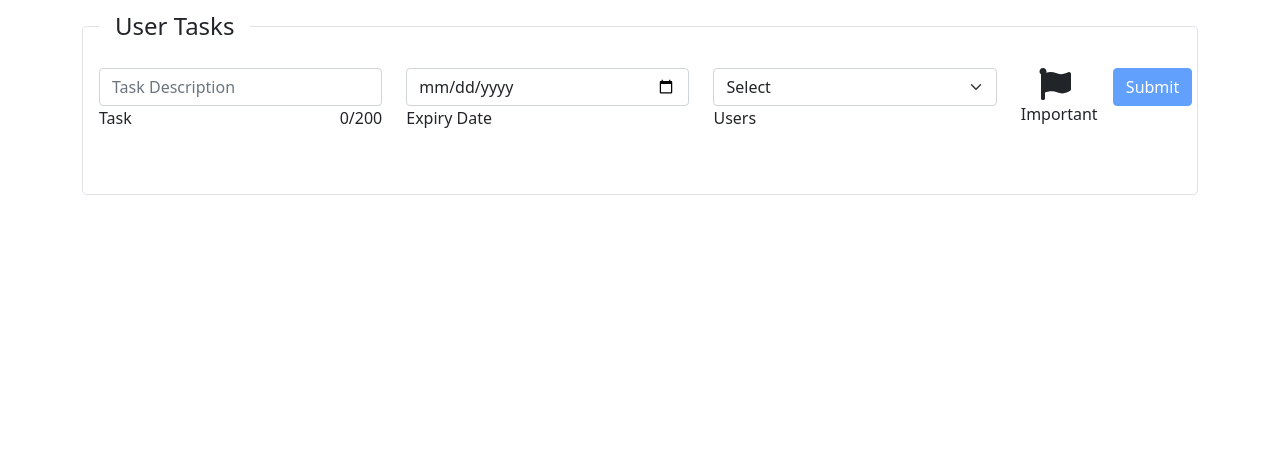
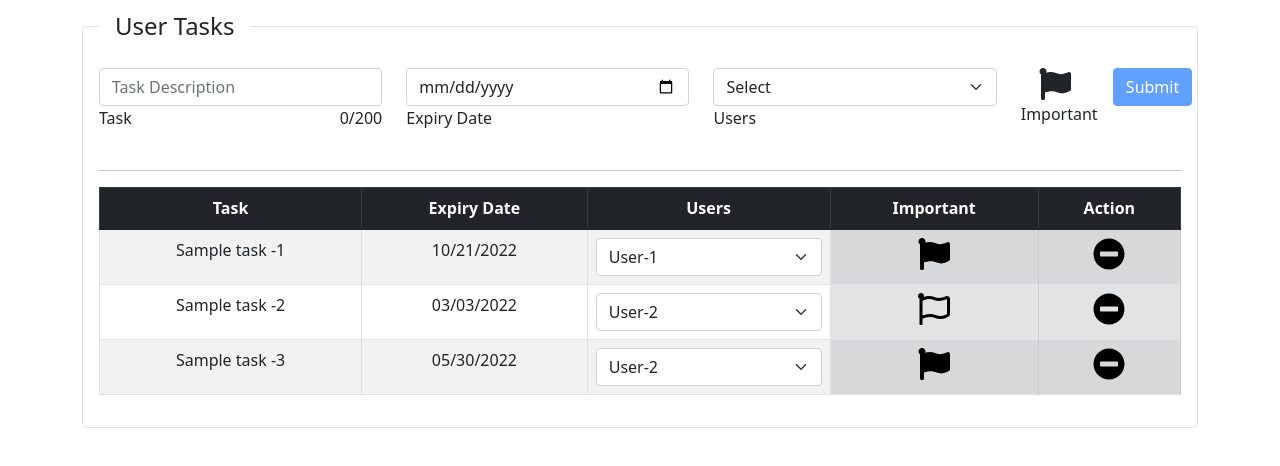
Before and after one commit to udhayaas97/ThoughtI-Task-List-POC, an Angular app: page / in a window 1280 px wide. Shown: the top 466 px of the page. Built offline with nearby package versions, Linux system fonts and the light colour scheme.

Commit message:
(feat) : Task list

```diff
--- a/src/app/app.component.html
+++ b/src/app/app.component.html
@@ -1,7 +1,7 @@
 <div class="container m-2 mx-auto">
-  <form [formGroup]="taskForm" (submit)="onAddTask()">
-    <fieldset class="border rounded-3 p-3">
-      <legend class="float-none w-auto px-3">User Tasks</legend>
+  <fieldset class="border rounded-3 p-3">
+    <legend class="float-none w-auto px-3">User Tasks</legend>
+    <form [formGroup]="taskForm" (submit)="onAddTask()">
       <div class="row">
         <div class="col">
           <input
@@ -22,11 +22,17 @@
             [class.visible]="
               isControlError('description') && errors('description', 'required')
             "
+            *ngIf="
+              !(
+                isControlError('description') &&
+                errors('description', 'maxlength')
+              )
+            "
             >Task description is required</small
           >
           <small
-            class="invisible text-danger"
-            [class.visible]="
+            class="d-block text-danger"
+            *ngIf="
               isControlError('description') &&
               errors('description', 'maxlength')
             "
@@ -100,6 +106,44 @@
           </button>
         </div>
       </div>
-    </fieldset>
-  </form>
+    </form>
+    <hr />
+    <table class="table table-striped table-bordered text-center">
+      <thead class="table-dark">
+        <tr>
+          <th scope="col">Task</th>
+          <th scope="col">Expiry Date</th>
+          <th scope="col">Users</th>
+          <th scope="col">Important</th>
+          <th>Action</th>
+        </tr>
+      </thead>
+      <tbody>
+        <tr *ngFor="let task of tasks">
+          <td>{{ task.Task }}</td>
+          <td>{{ task.Expiry_date }}</td>
+          <td>
+            <select class="form-select" aria-label="Select user">
+              <option
+                *ngFor="let user of users"
+                [value]="user"
+                [selected]="user === task.User"
+              >
+                {{ user }}
+              </option>
+            </select>
+          </td>
+          <td class="table-secondary">
+            <fa-icon
+              [icon]="task.Important ? fasFlag : farFlag"
+              [size]="'2x'"
+            ></fa-icon>
+          </td>
+          <td class="table-secondary">
+            <fa-icon [icon]="fasMinusCircle" [size]="'2x'"></fa-icon>
+          </td>
+        </tr>
+      </tbody>
+    </table>
+  </fieldset>
 </div>
--- a/src/app/app.component.ts
+++ b/src/app/app.component.ts
@@ -6,9 +6,13 @@ import {
   Validators,
 } from '@angular/forms';
 import { faFlag as farFlag } from '@fortawesome/free-regular-svg-icons';
-import { faFlag as fasFlag } from '@fortawesome/free-solid-svg-icons';
+import {
+  faFlag as fasFlag,
+  faMinusCircle as fasMinusCircle,
+} from '@fortawesome/free-solid-svg-icons';
 import { Subscription } from 'rxjs';
 import { TaskService } from './task.service';
+import { TaskData, Task } from './task.model';
 
 @Component({
   selector: 'app-root',
@@ -18,8 +22,10 @@ import { TaskService } from './task.service';
 export class AppComponent implements OnInit, OnDestroy {
   farFlag = farFlag;
   fasFlag = fasFlag;
+  fasMinusCircle = fasMinusCircle;
   isImportant = true;
   users: string[] = [];
+  tasks: Task[];
   taskForm: FormGroup;
   private subscriptions = new Subscription();
 
@@ -30,9 +36,12 @@ export class AppComponent implements OnInit, OnDestroy {
 
   ngOnInit(): void {
     this.initializeForm();
-    const observer = this.taskService.UserList.subscribe((users) => {
-      this.users = users;
-    });
+    const observer = this.taskService.taskList.subscribe(
+      (taskData: TaskData) => {
+        this.users = taskData.Users;
+        this.tasks = taskData.Tasks;
+      }
+    );
     this.subscriptions.add(observer);
   }
 
--- a/src/app/task.service.ts
+++ b/src/app/task.service.ts
@@ -1,6 +1,6 @@
 import { HttpClient } from '@angular/common/http';
 import { Injectable } from '@angular/core';
-import { map, Observable } from 'rxjs';
+import { Observable } from 'rxjs';
 import { TaskData } from './task.model';
 
 @Injectable({
@@ -9,11 +9,7 @@ import { TaskData } from './task.model';
 export class TaskService {
   constructor(private httpClient: HttpClient) {}
 
-  get UserList(): Observable<string[]> {
-    return this.httpClient.get<TaskData>('./assets/data/tasks.json').pipe(
-      map((data: TaskData) => {
-        return data.Users;
-      })
-    );
+  get taskList(): Observable<TaskData> {
+    return this.httpClient.get<TaskData>('./assets/data/tasks.json');
   }
 }
```
